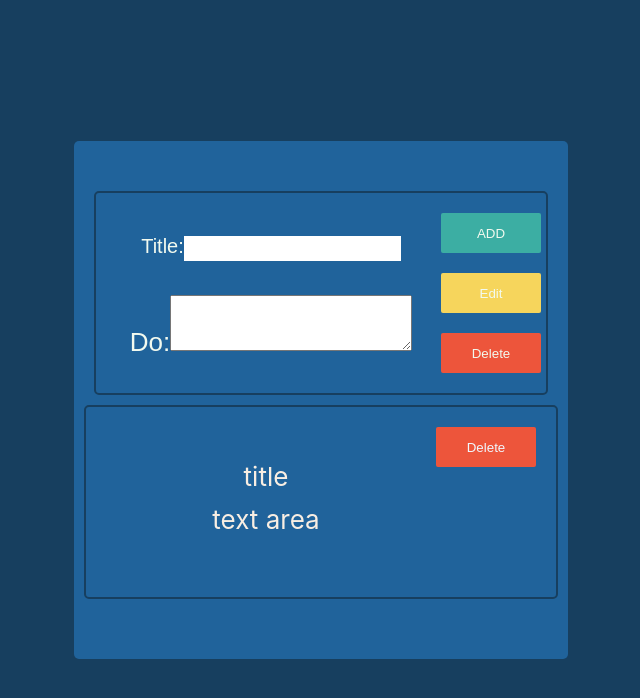
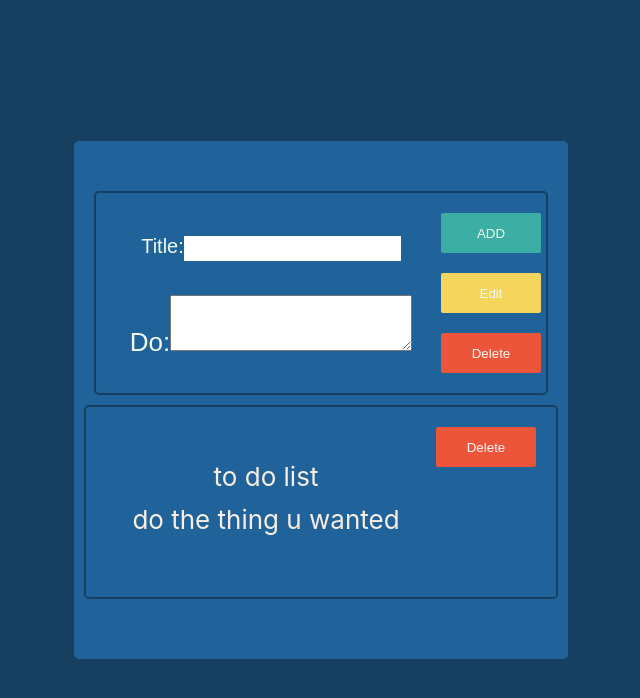
Before and after one commit to Haile-08/React_to_do_list, a React (Create React App) app in the folder list/: page / in a window 1280 px wide. Shown: the top 698 px of the page, without its empty margins (319-959 px from the left). Built offline with nearby package versions, Linux system fonts and the light colour scheme.

Commit message:
add the add function and the delete function

```diff
--- a/list/src/App.js
+++ b/list/src/App.js
@@ -1,14 +1,31 @@
+import { useState } from "react";
+
 import "./css/App.css";
 import Insert from "./components/Insert/Insert";
 import View from "./components/View/view";
 
 function App() {
+  const [list, setList] = useState([
+    {
+      title: "to do list",
+      do: "do the thing u wanted",
+    },
+  ]);
+
+  const addhandle = (title, dol) => {
+    setList([...list, { title: `${title}`, do: `${dol}` }]);
+  };
+
+  const delethandle = (id) => {
+    const newlist = list.splice(id, 1);
+    setList(newlist);
+  };
   return (
     <div className="App">
       <header className="App-header">
         <div className="box-body">
-          <Insert />
-          <View />
+          <Insert addhandle={addhandle} />
+          <View listv={list} delethandle={delethandle} />
         </div>
       </header>
     </div>
--- a/list/src/components/Insert/Insert.js
+++ b/list/src/components/Insert/Insert.js
@@ -1,8 +1,17 @@
-import React from "react";
+import React, { useState } from "react";
 
 import "../../css/insert.css";
 
-function Insert() {
+function Insert(props) {
+  const [note, setnote] = useState({
+    title: "",
+    do: "",
+  });
+
+  const onsubmit = () => {
+    props.addhandle(note.title, note.do);
+  };
+
   return (
     <>
       <div className="box-insert">
@@ -11,7 +20,10 @@ function Insert() {
             <form className="label-ti">
               <label>
                 Title:
-                <input type="text" />
+                <input
+                  type="text"
+                  onChange={(e) => setnote({ ...note, title: e.target.value })}
+                />
               </label>
             </form>
           </div>
@@ -19,14 +31,20 @@ function Insert() {
             <form className="label-do">
               <label>
                 Do:
-                <textarea type="text" className="text" />
+                <textarea
+                  type="text"
+                  className="text"
+                  onChange={(e) => setnote({ ...note, do: e.target.value })}
+                />
               </label>
             </form>
           </div>
         </div>
         <div className="action">
           <div className="btns">
-            <button className="a">ADD</button>
+            <button className="a" onClick={onsubmit}>
+              ADD
+            </button>
             <button className="e">Edit</button>
             <button className="d">Delete</button>
           </div>
--- a/list/src/components/View/view.js
+++ b/list/src/components/View/view.js
@@ -1,20 +1,15 @@
 import React from "react";
 
 import "../../css/view.css";
+import Card from "../cards/card";
 
-function View() {
+function View(props) {
   return (
     <>
       <div className="box-view">
-        <div className="fbox">
-          <div className="text-t">
-            <p className="ttext"> title</p>
-            <p className="ptext"> text area</p>
-          </div>
-          <div className="btns-v">
-            <button>Delete</button>
-          </div>
-        </div>
+        {props.listv.map((item, index) => (
+          <Card item={item} key={index} id={index} delete={props.delethandle} />
+        ))}
       </div>
     </>
   );
--- /dev/null
+++ b/list/src/components/cards/card.js
@@ -0,0 +1,18 @@
+import React from "react";
+import "../../css/view.css";
+
+function Card(props) {
+  return (
+    <div className="fbox">
+      <div className="text-t">
+        <p className="ttext">{props.item.title}</p>
+        <p className="ptext"> {props.item.do}</p>
+      </div>
+      <div className="btns-v">
+        <button onClick={() => props.delete(props.id)}>Delete</button>
+      </div>
+    </div>
+  );
+}
+
+export default Card;
--- a/list/src/css/insert.css
+++ b/list/src/css/insert.css
@@ -42,13 +42,11 @@
   padding: 5px 20px;
   outline: none;
   border: none;
-  color: #f2faef;
 }
 .text {
   width: 200px;
   height: 100%;
   padding: 12px 20px;
-  color: #f2faef;
 }
 
 .btns {
```
